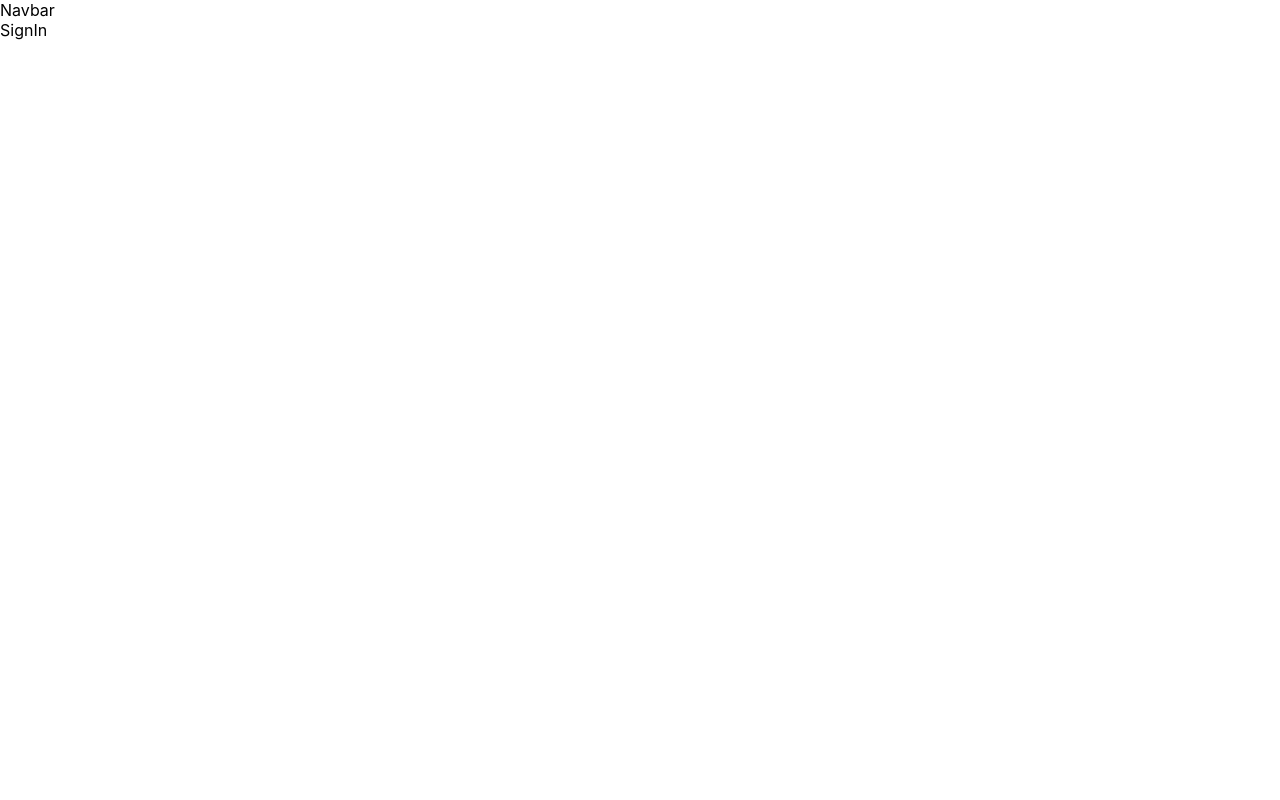
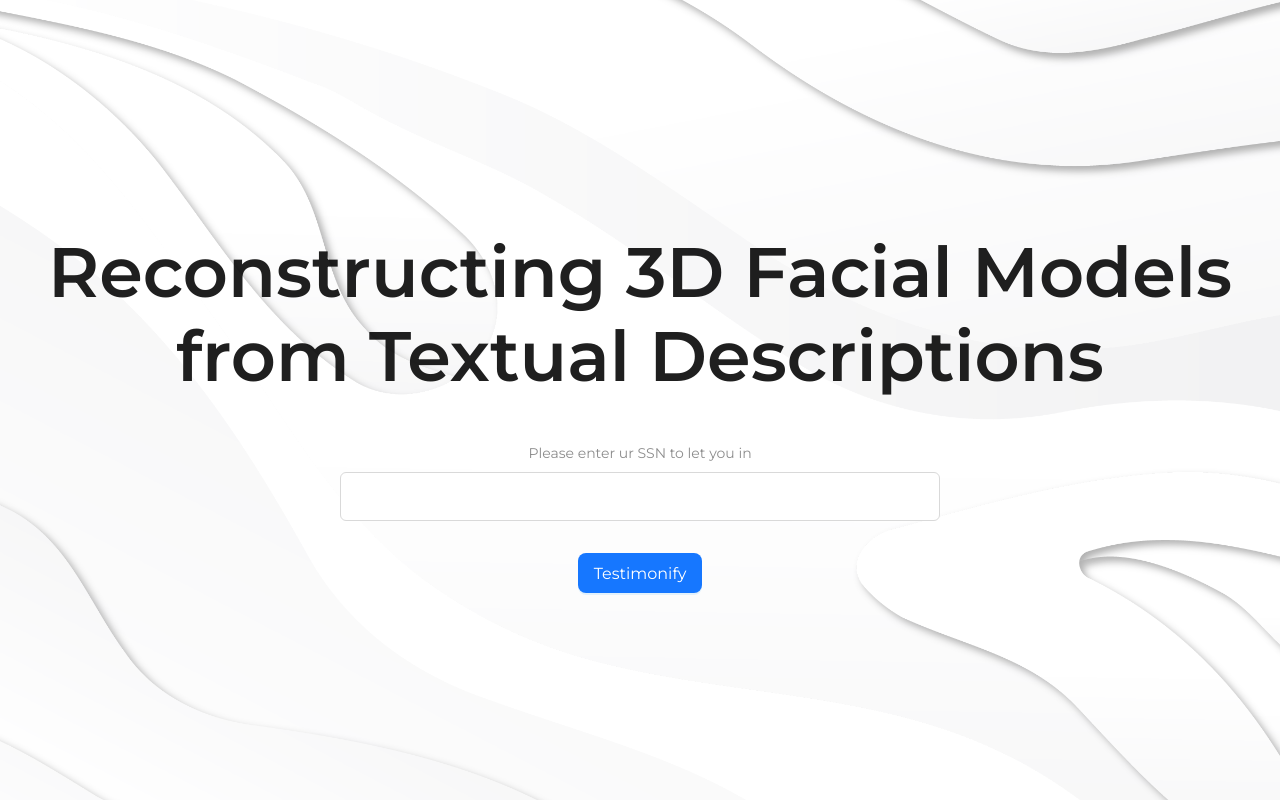
Before and after one commit to mazen-samer/Reconstructing-3D-Facial-Models-from-Textual-Descriptions, a React (Create React App) app in the folder client/: page /signin in a window 1280 px wide. Built offline with nearby package versions, Linux system fonts and the light colour scheme.

Commit message:
[Features]

```diff
--- a/client/src/App.css
+++ b/client/src/App.css
@@ -0,0 +1,7 @@
+@import url("https://fonts.googleapis.com/css2?family=Montserrat:ital,wght@0,100..900;1,100..900&family=Raleway:ital,wght@0,100..900;1,100..900&display=swap");
+.App {
+  background-image: url("./assets/bg.png");
+  background-position: center;
+  background-size: cover;
+  min-height: 100vh;
+}
--- a/client/src/App.js
+++ b/client/src/App.js
@@ -1,16 +1,30 @@
-import { Routes, Route } from "react-router-dom";
+import { useContext, useEffect } from "react";
+import { Routes, Route, useNavigate } from "react-router-dom";
 import "./App.css";
-import Navbar from "./components/Navbar";
 import SignIn from "./pages/SignIn";
+import { ConfigProvider } from "antd";
+import { themeData } from "./constants/theme";
+import { UserContext } from "./contexts/UserContext";
+import Home from "./pages/Home";
 
 function App() {
+  const { user } = useContext(UserContext);
+  const navigate = useNavigate();
+
+  useEffect(() => {
+    if (!user.isAuthenticated) {
+      navigate("/signin", { replace: true });
+    }
+  }, [user.isAuthenticated, navigate]);
+
   return (
     <div className="App">
-      <Navbar />
-      <Routes>
-        <Route path="/" element={<>home</>} />
-        <Route path="/signin" element={<SignIn />} />
-      </Routes>
+      <ConfigProvider theme={themeData}>
+        <Routes>
+          <Route path="/signin" element={<SignIn />} />
+          <Route path="/" element={<Home />} />
+        </Routes>
+      </ConfigProvider>
     </div>
   );
 }
--- /dev/null
+++ b/client/src/constants/theme.js
@@ -0,0 +1,5 @@
+export const themeData = {
+  token: {
+    fontFamily: "Montserrat",
+  },
+};
--- a/client/src/contexts/UserContext.js
+++ b/client/src/contexts/UserContext.js
@@ -0,0 +1,42 @@
+import { createContext, useState, useEffect } from "react";
+
+export const UserContext = createContext();
+
+const userSessionStorage = JSON.parse(
+  sessionStorage.getItem("user_data") ||
+    JSON.stringify({
+      isAuthenticated: false,
+      user: {},
+      incident: {},
+    })
+);
+
+export const UserContextProvider = ({ children }) => {
+  const [user, setUser] = useState(userSessionStorage);
+
+  useEffect(() => {
+    sessionStorage.setItem("user_data", JSON.stringify(user));
+  }, [user]);
+
+  const changeUser = (user, incident) => {
+    setUser({
+      isAuthenticated: true,
+      user,
+      incident,
+    });
+  };
+
+  const signOut = () => {
+    setUser({
+      isAuthenticated: false,
+      user: {},
+      incident: {},
+    });
+  };
+
+  return (
+    <UserContext.Provider value={{ user, changeUser, signOut }}>
+      {children}
+    </UserContext.Provider>
+  );
+};
--- a/client/src/index.js
+++ b/client/src/index.js
@@ -3,12 +3,15 @@ import ReactDOM from "react-dom/client";
 import "./index.css";
 import App from "./App";
 import { BrowserRouter } from "react-router-dom";
+import { UserContextProvider } from "./contexts/UserContext";
 
 const root = ReactDOM.createRoot(document.getElementById("root"));
 root.render(
   <React.StrictMode>
-    <BrowserRouter>
-      <App />
-    </BrowserRouter>
+    <UserContextProvider>
+      <BrowserRouter>
+        <App />
+      </BrowserRouter>
+    </UserContextProvider>
   </React.StrictMode>
 );
--- a/client/src/pages/Home.jsx
+++ b/client/src/pages/Home.jsx
@@ -1,5 +1,15 @@
-import React from "react";
+import React, { useContext } from "react";
+import Navbar from "../components/Navbar";
+import { UserContext } from "../contexts/UserContext";
+import { Button } from "antd";
 
 export default function Home() {
-  return <div>Home</div>;
+  const { signOut } = useContext(UserContext);
+
+  return (
+    <div>
+      <Navbar />
+      <Button onClick={signOut}></Button>
+    </div>
+  );
 }
--- a/client/src/pages/SignIn.jsx
+++ b/client/src/pages/SignIn.jsx
@@ -1,5 +1,71 @@
-import React from "react";
+import React, { useState, useContext } from "react";
+import { Space, Typography, Button, Form, Input } from "antd";
+import { UserContext } from "../contexts/UserContext";
+const { Title, Text } = Typography;
 
 export default function SignIn() {
-  return <div>SignIn</div>;
+  const [loading, setLoading] = useState(false);
+  const { changeUser } = useContext(UserContext);
+
+  async function handleSubmit(values) {
+    setLoading(true);
+    console.log(values);
+    setTimeout(() => {
+      setLoading(false);
+      changeUser({}, {});
+    }, 4000);
+    // const request = await fetch();
+  }
+  return (
+    <div
+      style={{
+        display: "flex",
+        alignItems: "center",
+        justifyContent: "center",
+        height: "100vh",
+      }}
+    >
+      <Space direction="vertical" align="center">
+        <Title style={{ fontSize: 70, textAlign: "center", padding: "0 40px" }}>
+          Reconstructing 3D Facial Models from Textual Descriptions
+        </Title>
+        <Form onFinish={handleSubmit}>
+          <Space direction="vertical" align="center">
+            <Text type="secondary">Please enter ur SSN to let you in</Text>
+            <Form.Item
+              name="ssn"
+              rules={[
+                {
+                  required: true,
+                  message: "This field can not be empty.",
+                },
+                {
+                  pattern: /^\d{14}$/,
+                  message: "Please enter a valid SSN.",
+                },
+              ]}
+            >
+              <Input
+                style={{
+                  fontSize: 25,
+                  textAlign: "center",
+                  width: 600,
+                }}
+              />
+            </Form.Item>
+            <Form.Item>
+              <Button
+                size="large"
+                type="primary"
+                htmlType="submit"
+                loading={loading}
+              >
+                {!loading ? "Testimonify" : "Letting you in"}
+              </Button>
+            </Form.Item>
+          </Space>
+        </Form>
+      </Space>
+    </div>
+  );
 }
```
Also changed, not shown: client/src/assets/bg.png (added), client/src/contexts/ThemeContext.js (deleted).
